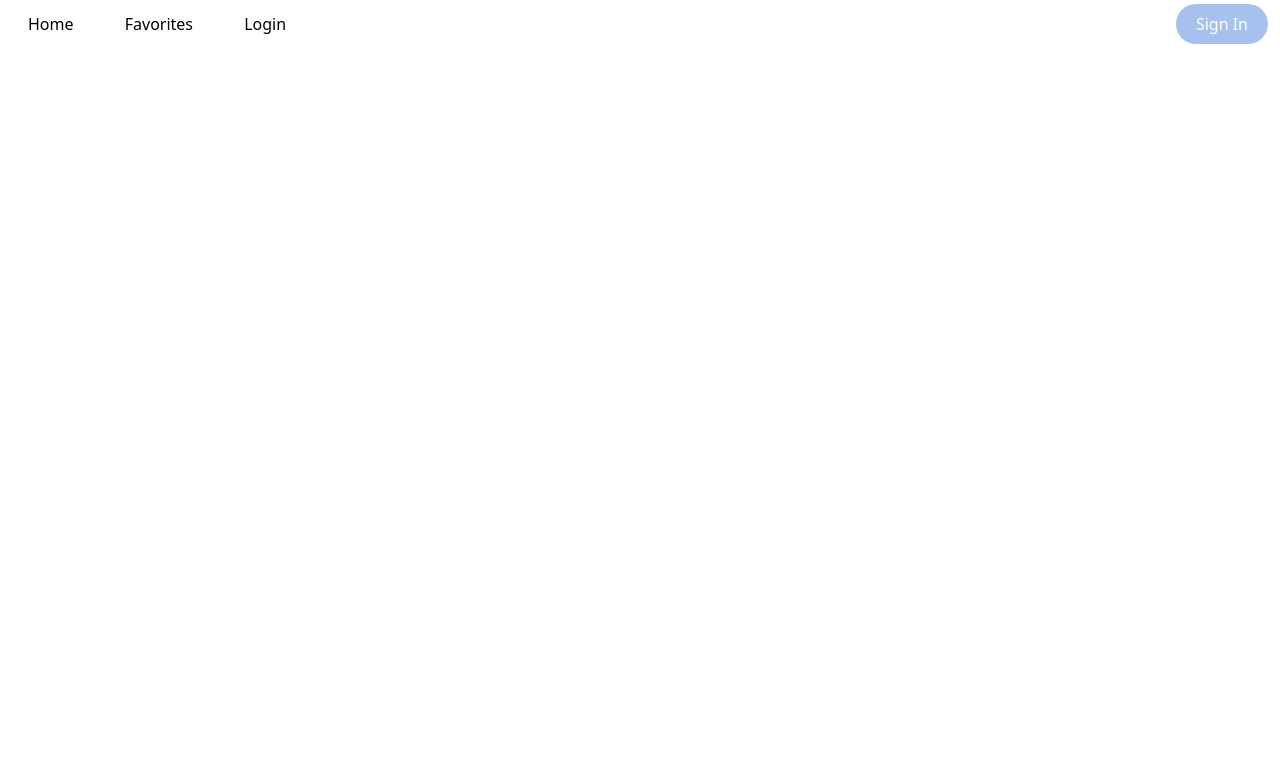
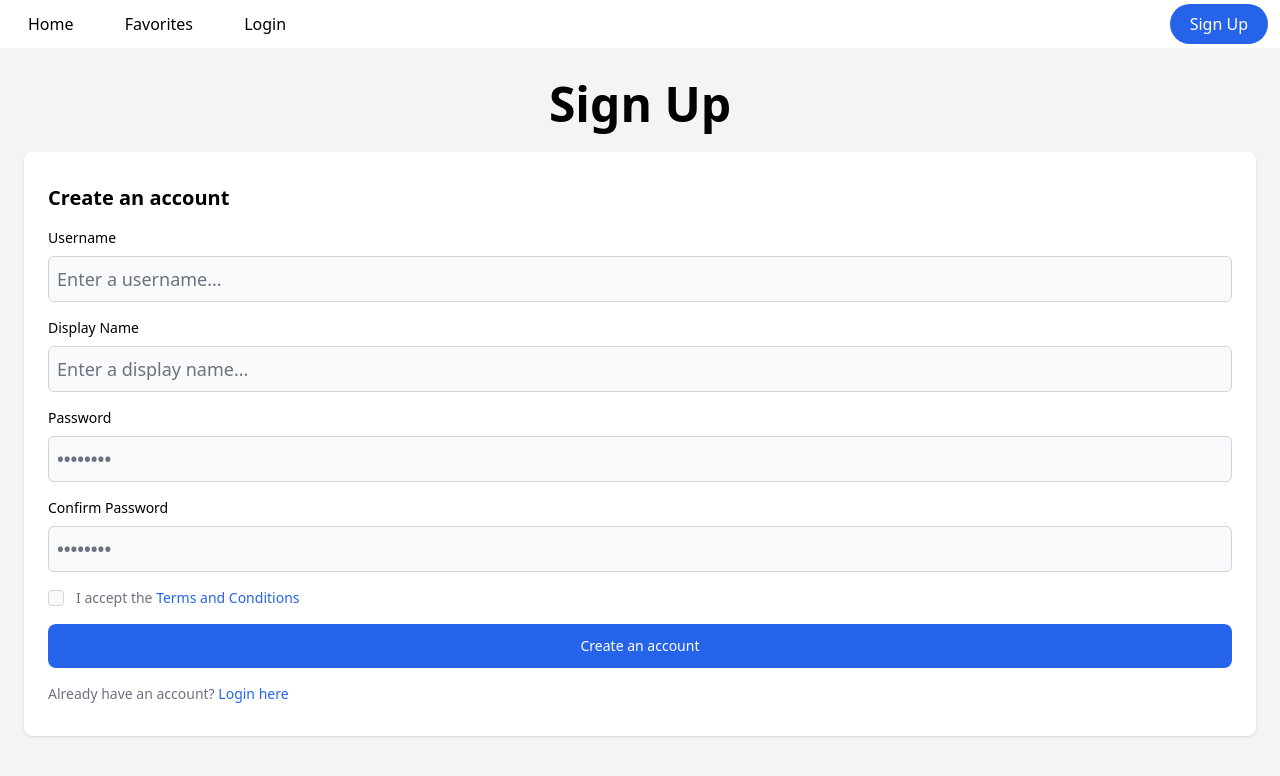
Before and after one commit to csalinas14/Cookbook-WebApp-Frontend, a React (Vite) app: page /signup in a window 1280 px wide. Shown: the top 776 px of the page. Built offline with nearby package versions, Linux system fonts and the light colour scheme.

Commit message:
Working on login and signup page

```diff
--- a/package.json
+++ b/package.json
@@ -21,6 +21,7 @@
     "redux": "^4.2.1"
   },
   "devDependencies": {
+    "@tailwindcss/forms": "^0.5.6",
     "@types/react": "^18.2.15",
     "@types/react-dom": "^18.2.7",
     "@vitejs/plugin-react": "^4.0.3",
--- a/src/App.jsx
+++ b/src/App.jsx
@@ -3,6 +3,7 @@ import Home from './components/Home'
 import Navbar from './components/Navbar'
 import Recipe from './components/Recipe'
 import Login from './components/Login'
+import SignUp from './components/SignUp'
 import { Routes, Route, useMatch } from 'react-router-dom'
 import { useSelector } from 'react-redux'
 import recipeService from './services/recipes'
@@ -26,9 +27,10 @@ const App = () => {
     : null
 */
   return (
-    <div>
+    <div className='flex h-screen flex-col'>
       <Navbar />
       <Routes>
+        <Route path='/signup' element={<SignUp />} />
         <Route path='/login' element={<Login />} />
         <Route path='/recipes/:id' element={<Recipe />} />
         <Route path='/' element={<Home />} />
--- a/src/components/Navbar.jsx
+++ b/src/components/Navbar.jsx
@@ -1,8 +1,20 @@
-import { useState } from 'react'
+import { useState, useEffect } from 'react'
 import { Link } from 'react-router-dom'
+import { useSelector, useDispatch } from 'react-redux'
+import { checkIfLoggedIn, logout } from '../reducers/userReducer'
+import { useNavigate } from 'react-router-dom'
 
 const Navbar = () => {
+  const dispatch = useDispatch()
+  const navigate = useNavigate()
+  const user = useSelector(({ user }) => user)
+  console.log(user)
+
   const [hideMobileMenu, setHideMobileMenu] = useState(true)
+
+  useEffect(() => {
+    dispatch(checkIfLoggedIn())
+  }, [])
 
   //console.log(hideMobileMenu)
   const toggleMobileMenu = (event) => {
@@ -12,6 +24,21 @@ const Navbar = () => {
   const hidden = hideMobileMenu ? 'top-[-100%]' : 'top-[6.5%]'
   const allowHidingMenu =
     hidden == 'top-[6.5%]' ? () => toggleMobileMenu() : null
+
+  const handleLogout = (event) => {
+    event.preventDefault()
+    dispatch(logout())
+    if (hidden == 'top-[6.5%]') {
+      toggleMobileMenu()
+    }
+    navigate('/')
+  }
+
+  const handleSignUpBtn = (event) => {
+    event.preventDefault()
+    navigate('/signup')
+  }
+
   //console.log(hidden)
   return (
     <nav className='m:w-[92%] mx-auto flex w-full items-center justify-between px-3 py-1'>
@@ -33,21 +60,33 @@ const Navbar = () => {
               Favorites
             </a>
           </li>
+          {!user ? (
             <li>
               <Link
-              className='hover:text-gray-500'
+                className={`hover:text-gray-500`}
                 to='/login'
                 onClick={allowHidingMenu}
               >
                 Login
               </Link>
             </li>
+          ) : (
+            <li onClick={handleLogout} className='hover:text-gray-500'>
+              Logout
+            </li>
+          )}
         </ul>
       </div>
-      <div className='flex flex-row-reverse items-center gap-6'>
-        <button className='rounded-full bg-[#a6c1ee] px-5 py-2 text-white hover:bg-[#87acec]'>
-          Sign In
+      <div className='flex w-full flex-row-reverse items-center justify-between gap-6'>
+        <div className='flex flex-row-reverse items-center gap-3'>
+          <button
+            onClick={handleSignUpBtn}
+            className='rounded-full bg-blue-600 px-5 py-2 text-white hover:bg-blue-700'
+          >
+            Sign Up
           </button>
+          {user && <p className='font-light italic'>Hey {user.name}!</p>}
+        </div>
         <svg
           xmlns='http://www.w3.org/2000/svg'
           fill='none'
--- /dev/null
+++ b/src/components/SignUp.jsx
@@ -0,0 +1,125 @@
+import { useState } from 'react'
+import userService from '../services/users'
+import { useNavigate } from 'react-router-dom'
+
+const SignUp = () => {
+  const navigate = useNavigate()
+
+  const [displayName, setDisplayName] = useState('')
+  const [username, setUserName] = useState('')
+  const [password, setPassword] = useState('')
+  const [confirmPass, setConfirmPass] = useState('')
+  const [termsBox, setTermsBox] = useState(false)
+
+  const handleSubmit = async (event) => {
+    event.preventDefault()
+
+    const userObject = {
+      username,
+      password,
+      name: displayName,
+    }
+
+    console.log(userObject)
+    console.log(confirmPass)
+    console.log(termsBox)
+
+    try {
+      if (password == confirmPass && termsBox) {
+        await userService.create(userObject)
+        setDisplayName('')
+        setUserName('')
+        setPassword('')
+        setConfirmPass('')
+        setTermsBox(false)
+        navigate('/login')
+      } else {
+        console.log('error')
+      }
+    } catch (error) {
+      console.log(error)
+    }
+  }
+
+  return (
+    <div className='flex flex-grow bg-gray-100 pb-8'>
+      <div className='mx-auto flex w-full flex-col items-center justify-center px-6'>
+        <p className='mb-6 text-3xl font-semibold md:text-5xl'>Sign Up</p>
+        <div className='w-full space-y-4 rounded-lg bg-white p-4 px-6 py-8 shadow'>
+          <p className='text-xl font-bold'>Create an account</p>
+          <form onSubmit={handleSubmit} className='flex flex-col gap-4 text-sm'>
+            <div>
+              <p className='mb-2 font-medium'>Username</p>
+              <input
+                placeholder='Enter a username...'
+                value={username}
+                onChange={({ target }) => setUserName(target.value)}
+                className='block w-full rounded-md border border-gray-300 bg-gray-50 p-2 text-lg focus:border-blue-600 focus:ring-blue-600'
+              ></input>
+            </div>
+            <div>
+              <p className='mb-2 font-medium'>Display Name</p>
+              <input
+                placeholder='Enter a display name...'
+                value={displayName}
+                onChange={({ target }) => setDisplayName(target.value)}
+                className='block w-full rounded-md border border-gray-300 bg-gray-50 p-2 text-lg focus:border-blue-600 focus:ring-blue-600'
+              ></input>
+            </div>
+            <div>
+              <p className='mb-2 font-medium'>Password</p>
+              <input
+                placeholder='••••••••'
+                value={password}
+                onChange={({ target }) => setPassword(target.value)}
+                type='password'
+                className='bold block w-full rounded-md border border-gray-300 bg-gray-50 p-2 text-lg font-extrabold focus:border-blue-600 focus:ring-blue-600'
+              ></input>
+            </div>
+            <div>
+              <p className='mb-2 font-medium'>Confirm Password</p>
+              <input
+                placeholder='••••••••'
+                value={confirmPass}
+                onChange={({ target }) => setConfirmPass(target.value)}
+                type='password'
+                className='block w-full rounded-md border border-gray-300 bg-gray-50 p-2 text-lg font-extrabold focus:border-blue-600 focus:ring-blue-600'
+              ></input>
+            </div>
+            <div className='flex items-start'>
+              <div className='flex h-5 items-center'>
+                <input
+                  type='checkbox'
+                  onClick={() => setTermsBox(!termsBox)}
+                  className='focus:ring-3 h-4 w-4 rounded border border-gray-300 bg-gray-50 focus:ring-blue-300'
+                ></input>
+              </div>
+              <div className='ml-3 text-sm'>
+                <p className='font-light text-gray-500'>
+                  I accept the{' '}
+                  <a
+                    href='#'
+                    className='font-medium text-blue-600 hover:underline'
+                  >
+                    Terms and Conditions
+                  </a>
+                </p>
+              </div>
+            </div>
+            <button className='w-full rounded-lg bg-blue-600 px-5 py-3 text-center text-sm font-medium text-white hover:bg-blue-700 focus:outline-none focus:ring-4 focus:ring-blue-300'>
+              Create an account
+            </button>
+            <p className='text-sm font-light text-gray-500'>
+              Already have an account?{' '}
+              <a href='#' className='font-medium text-blue-600 hover:underline'>
+                Login here
+              </a>
+            </p>
+          </form>
+        </div>
+      </div>
+    </div>
+  )
+}
+
+export default SignUp
--- /dev/null
+++ b/src/reducers/userReducer.jsx
@@ -0,0 +1,49 @@
+import { createSlice } from '@reduxjs/toolkit'
+import loginService from '../services/login'
+import recipeService from '../services/recipes'
+
+const initialState = null
+
+const userSlice = createSlice({
+  name: 'user',
+  initialState,
+  reducers: {
+    setUser(state, action) {
+      const user = action.payload
+      window.localStorage.setItem('loggedRecipeAppUser', JSON.stringify(user))
+      recipeService.setToken(user.token)
+      return user
+    },
+    checkIfLoggedIn() {
+      const loggedInUserJSON = window.localStorage.getItem(
+        'loggedRecipeAppUser',
+      )
+      if (loggedInUserJSON) {
+        const user = JSON.parse(loggedInUserJSON)
+        recipeService.setToken(user.token)
+        return user
+      }
+    },
+    logout() {
+      window.localStorage.removeItem('loggedRecipeAppUser')
+      return null
+    },
+  },
+})
+
+export const { setUser, checkIfLoggedIn, logout } = userSlice.actions
+
+export const login = (userInfo) => {
+  return async (dispatch) => {
+    try {
+      const loggedInUser = await loginService.login(userInfo)
+      //console.log(loggedInUser)
+      dispatch(setUser(loggedInUser))
+    } catch (exception) {
+      //console.log(exception)
+      dispatch(setNotification('Wrong credentials', 10))
+    }
+  }
+}
+
+export default userSlice.reducer
--- /dev/null
+++ b/src/services/login.jsx
@@ -0,0 +1,10 @@
+import axios from 'axios'
+const baseUrl = '/api/login'
+
+const login = async (credentials) => {
+  const response = await axios.post(baseUrl, credentials)
+  //console.log(response.data)
+  return response.data
+}
+
+export default { login }
--- /dev/null
+++ b/src/services/users.jsx
@@ -0,0 +1,9 @@
+import axios from 'axios'
+const baseUrl = 'api/users'
+
+const create = async (signupObject) => {
+  const response = await axios.post(baseUrl, signupObject)
+  return response.data
+}
+
+export default { create }
--- a/src/store.jsx
+++ b/src/store.jsx
@@ -1,9 +1,11 @@
-import { configureStore } from "@reduxjs/toolkit"
-import recipeReducer from "./reducers/recipeReducer"
+import { configureStore } from '@reduxjs/toolkit'
+import recipeReducer from './reducers/recipeReducer'
+import userReducer from './reducers/userReducer'
 
 const store = configureStore({
   reducer: {
     recipes: recipeReducer,
+    user: userReducer,
   },
 })
 
--- a/tailwind.config.js
+++ b/tailwind.config.js
@@ -1,9 +1,9 @@
 /** @type {import('tailwindcss').Config} */
 export default {
   darkMode: true,
-  content: ["./src/**/*.{js,jsx,ts,tsx,vue,html}"],
+  content: ['./src/**/*.{js,jsx,ts,tsx,vue,html}'],
   theme: {
     extend: {},
   },
-  plugins: [],
+  plugins: [require('@tailwindcss/forms')],
 }
```
Also changed, not shown: src/components/Login.jsx (+34 -7 lines), 1 other file (tests, documents, lock files or other folders). Lines whose indentation alone changed are shown as unchanged.
